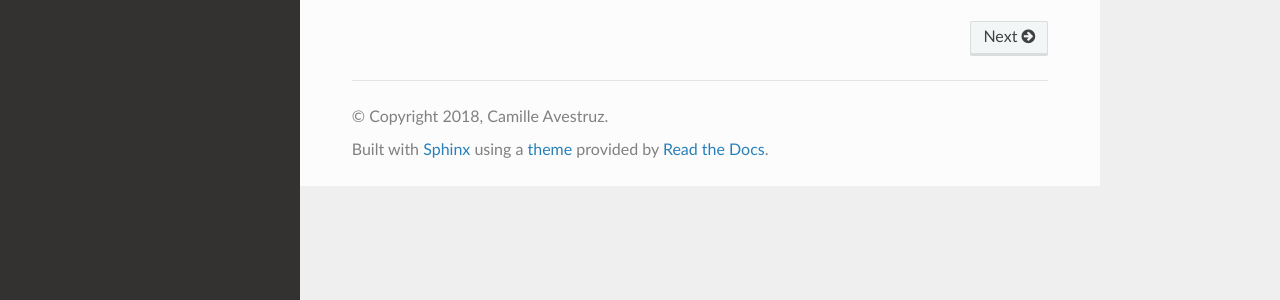
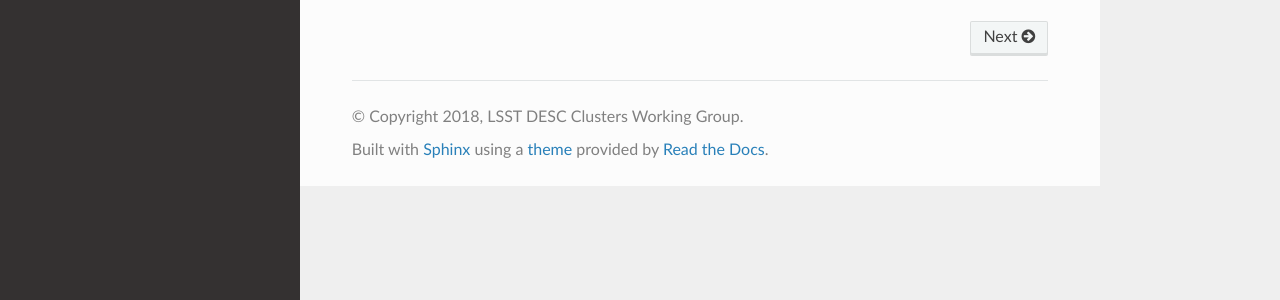
Before and after one commit to LSSTDESC/CLMM, a Sphinx documentation site: the page built from docs/index.rst, in a window 1280 px wide. Shown: the part 259-559 px from the top of the page. Built offline with Sphinx 7.4.7 and the Read the Docs theme 2.0.0, drawn with Linux system fonts in a browser that asks for light colours; pages that are not in the unit, such as notebooks, are missing from menus.

Commit message:
It looks like the desc authorship in docs got overwritten in master at some points

```diff
--- a/docs/conf.py
+++ b/docs/conf.py
@@ -49,8 +49,8 @@ master_doc = 'index'
 
 # General information about the project.
 project = 'CLMM'
-copyright = '2018, Camille Avestruz'
-author = 'Camille Avestruz'
+copyright = '2018, LSST DESC Clusters Working Group'
+author = 'LSST DESC Clusters Working Group'
 
 # The version info for the project you're documenting, acts as replacement for
 # |version| and |release|, also used in various other places throughout the
@@ -144,7 +144,7 @@ latex_elements = {
 #  author, documentclass [howto, manual, or own class]).
 latex_documents = [
     (master_doc, 'CLMM.tex', 'CLMM Documentation',
-     'Camille Avestruz', 'manual'),
+     'LSST DESC Clusters Working Group', 'manual'),
 ]
 
 
```
